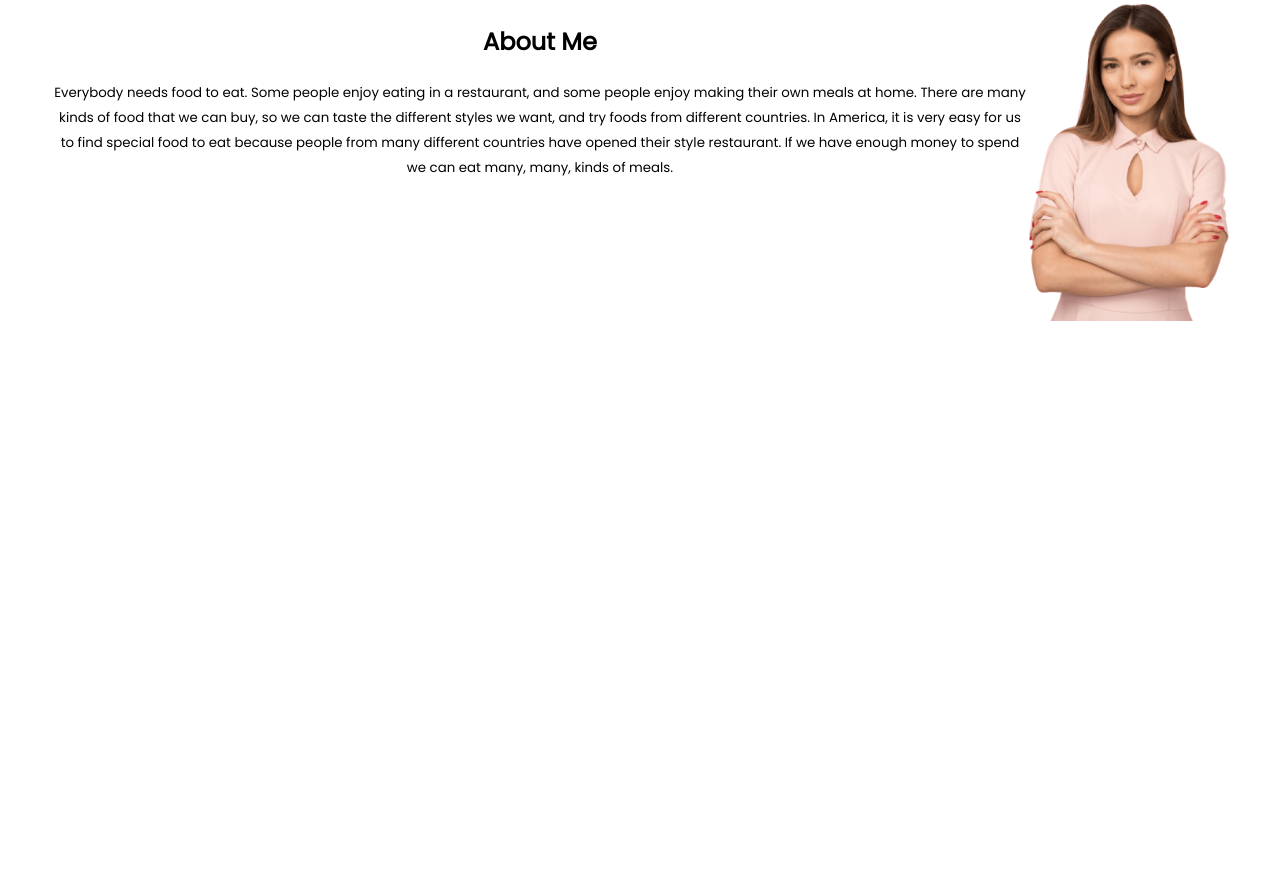
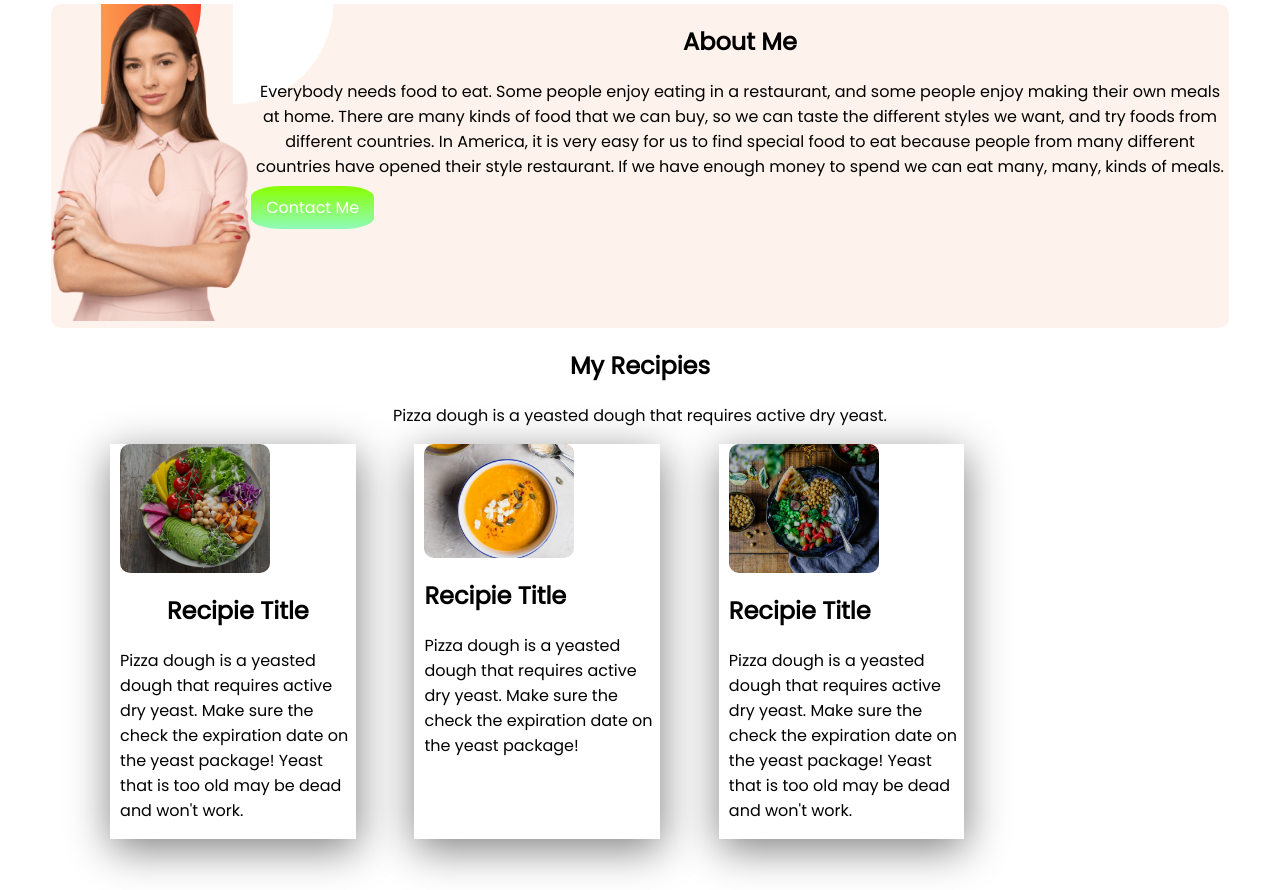
Before and after one commit to Ripon-43/My-First-Assignment, a plain HTML site: page index.html in a window 1280 px wide. Shown: the part 508-1398 px from the top of the page. Before the commit the page ends 888 px from the top, so only its background shows below. Drawn offline with Linux system fonts and the light colour scheme.

Commit message:
ghumai aktu

```diff
--- a/index.html
+++ b/index.html
@@ -35,25 +35,54 @@ With Food Network</pre>
     </section>
 
         <section class="image" >
+            <div><img src="food-network-main/images/female/Person Image.png" width="200px" alt=""></div>
+
             <div> <h2 class="center">About Me</h2>
                 <p class="center">
-                    <small>Everybody needs food to eat. Some people enjoy eating in a restaurant, and some people enjoy making their own meals at home. There are many kinds of food that we can buy, so we can taste the different styles we want, and try foods from different countries. In America, it is very easy for us to find special food to eat because people from many different countries have opened their style restaurant. If we have enough money to spend we can eat many, many, kinds of meals.</small>
+                    Everybody needs food to eat. Some people enjoy eating in a restaurant, and some people enjoy making their own meals at home. There are many kinds of food that we can buy, so we can taste the different styles we want, and try foods from different countries. In America, it is very easy for us to find special food to eat because people from many different countries have opened their style restaurant. If we have enough money to spend we can eat many, many, kinds of meals.
                 </p>
 
-            </div>
-            <div>
-                <img src="food-network-main/images/female/Person Image.png" width="200px" alt="">
+            <a class="link-button" target="_blank" href="https://www.facebook.com/profile.php?id=100024735911997">Contact Me</a>
+
             </div>
         </section>
+        <h2 class="center">My Recipies</h2>
+        <p class="center">Pizza dough is a yeasted dough that requires active dry yeast.
+
+
+        <section class="recipie-section" >
+
+
+            <div class="container">
+
+             <div class="recipie"> <img class="image" src="food-network-main/images/food/Project Cover5.png" width="150px" alt="" >
+
+
+                    <h2 class="center">Recipie Title</h2>
+                    <p>Pizza dough is a yeasted dough that requires active dry yeast.
+                        Make sure the check the expiration date on the yeast package!
+                        Yeast that is too old may be dead and won't work.</p>
+              </div>
+              <div class="recipie"> <img class="image" src="food-network-main/images/food/Project Cover.png" width="150px" alt="">
+                <h2>Recipie Title</h2>
+                <p>Pizza dough is a yeasted dough that requires active dry yeast.
+                    Make sure the check the expiration date on the yeast package!</p>
+            </div>
+
+            <div class="recipie"><img class="image " src="food-network-main/images/food/Project Cover8.png" width="150px"  alt="">
+
+                <h2>Recipie Title</h2>
+                <p>Pizza dough is a yeasted dough that requires active dry yeast.
+                    Make sure the check the expiration date on the yeast package!
+                    Yeast that is too old may be dead and won't work.</p></div>
+
+                </div>
 
 
 
 
 
-
-
-
-
+        </section>
 
 
 
--- a/style.css
+++ b/style.css
@@ -24,5 +24,26 @@ section{
 }
 .image{
     display: flex;
-    background-image: url();
-}
+    background-image: url(food-network-main/images/shapes/7.png);}
+
+
+
+
+
+    .container{
+        display: flex;
+    }
+    .heading{
+        text-align: center;
+
+    }
+    .recipie{
+        width: 20%;
+        margin-left: 5%;
+        margin-left: 5%;
+        padding-left: 10px;
+        box-shadow: 1px 10px 40px gray;
+    }
+    .image{
+        border-radius: 10px;
+    }
```
